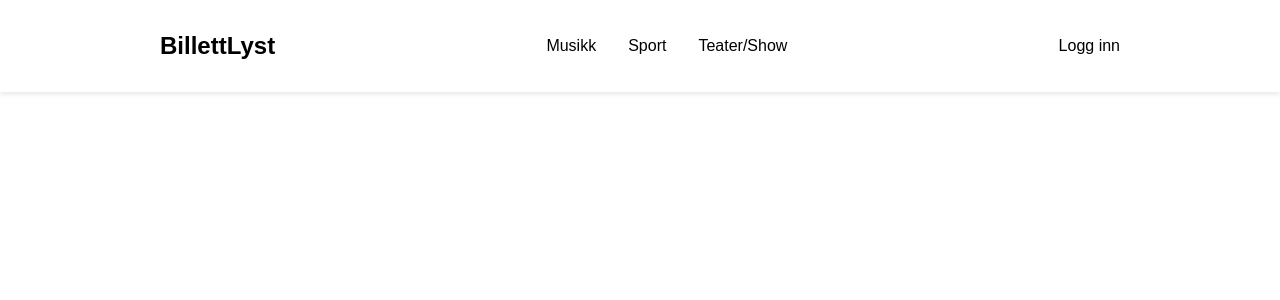
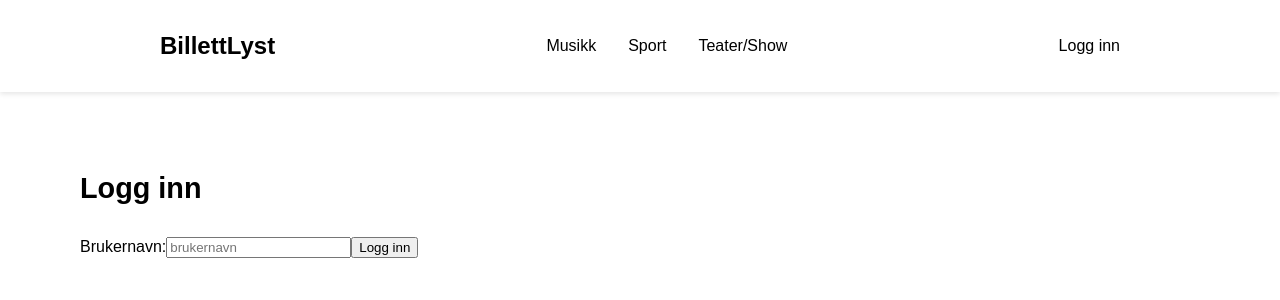
Before and after one commit to isakhb/UIN25_Gruppe3, a React (Vite) app in the folder Billettlyst/: page /dashboard in a window 1280 px wide. Shown: the top 300 px of the page. Built offline with nearby package versions, Linux system fonts and the light colour scheme.

Commit message:
Dashboard

```diff
--- a/Billettlyst/src/App.jsx
+++ b/Billettlyst/src/App.jsx
@@ -1,6 +1,7 @@
 import { BrowserRouter as Router, Routes, Route } from "react-router-dom";
 import Header from "./components/Header";
 import Home from "./components/Home"; // Justert sti
+import Dashboard from "./components/Dashboard";
 
 export default function App() {
   return (
@@ -9,6 +10,7 @@ export default function App() {
       <main>
         <Routes>
           <Route path="/" element={<Home />} />
+          <Route path="/dashboard" element={<Dashboard />} />
         </Routes>
       </main>
     </Router>
--- a/Billettlyst/src/components/Dashboard.jsx
+++ b/Billettlyst/src/components/Dashboard.jsx
@@ -1,5 +1,14 @@
 export default function Dashboard() {
     return (
-
+        <section>
+            <form>
+                <h2>Logg inn</h2>
+                <label>
+                    Brukernavn:
+                    <input type="text" placeholder="brukernavn"/>
+                </label>
+                <input type="submit" value="Logg inn"/>
+            </form>
+        </section>
     )
 }
```
Also changed, not shown: 1 other file (tests, documents, lock files or other folders).
